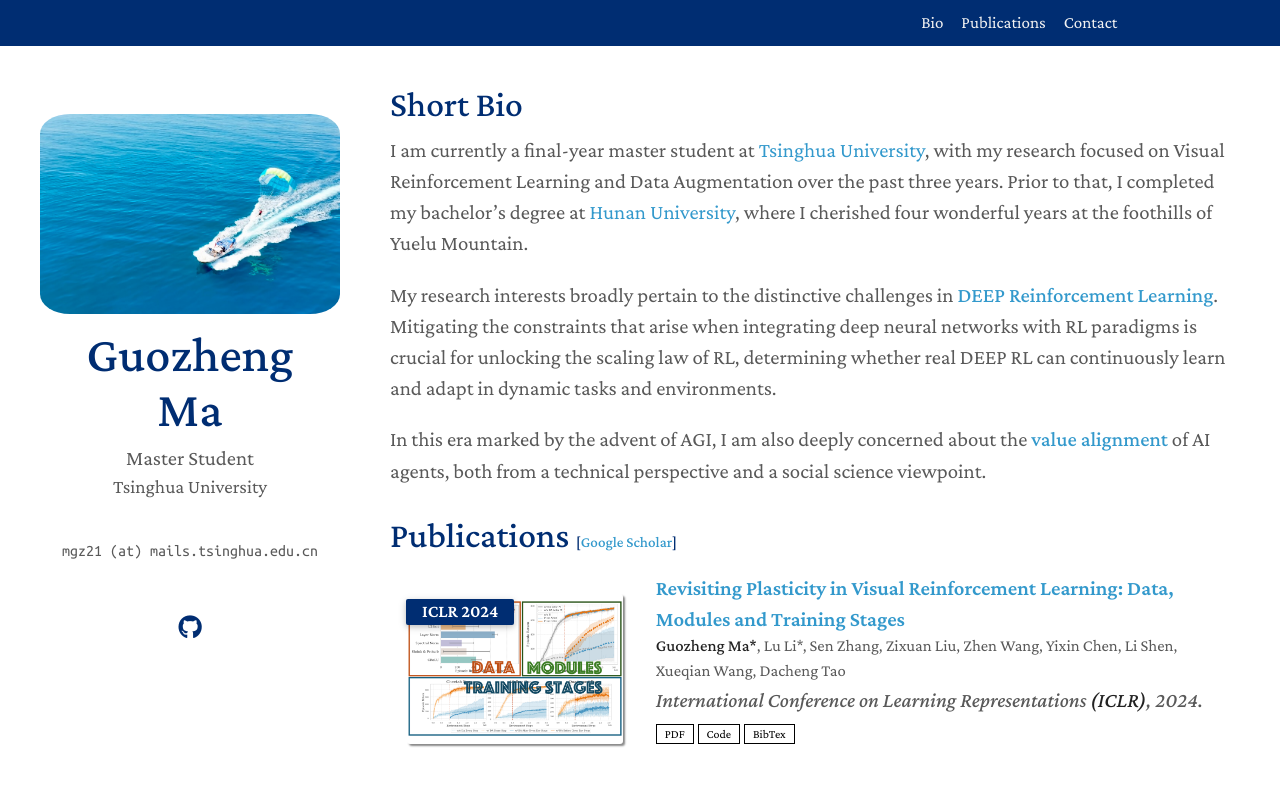
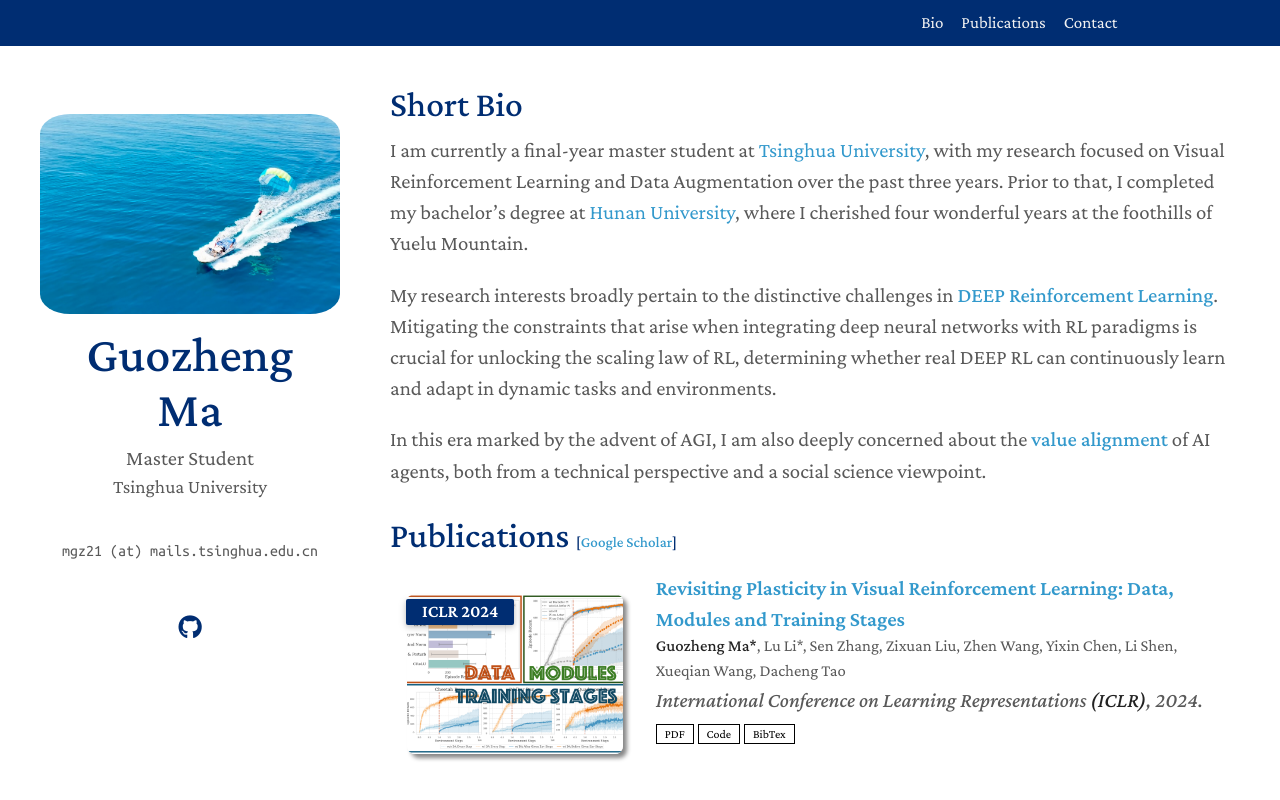
Before and after one commit to Guozheng-Ma/guozheng-ma.github.io, a Jekyll site: the page built from index.md, in a window 1280 px wide. Shown: the top 800 px of the page. Built offline with Jekyll 4.4.1, drawn with Linux system fonts in a browser that asks for light colours; a style sheet for code colours, icons or effects is not loaded.

Commit message:
Update pub.css

```diff
--- a/assets/css/pub.css
+++ b/assets/css/pub.css
@@ -74,4 +74,4 @@ blockquote { background: var(--global-bg-color); border-left: 2px solid var(--gl
 
 .publications ol.bibliography li div.abstract.hidden.open { border-color: var(--global-text-color); }
 
-.publications ol.bibliography li .teaser { border-radius: 3px; box-shadow: 2px 2px 2px #888; height: 150px; width: 320px; margin-top: 3px; margin-left: 2px; margin-bottom: 3px; object-fit: contain; }
+.publications ol.bibliography li .teaser { border-radius: 8px; box-shadow: 4px 4px 4px #888; height: 160px; width: 320px; margin-top: 3px; margin-left: 2px; margin-bottom: 3px; object-fit: cover; }
```
